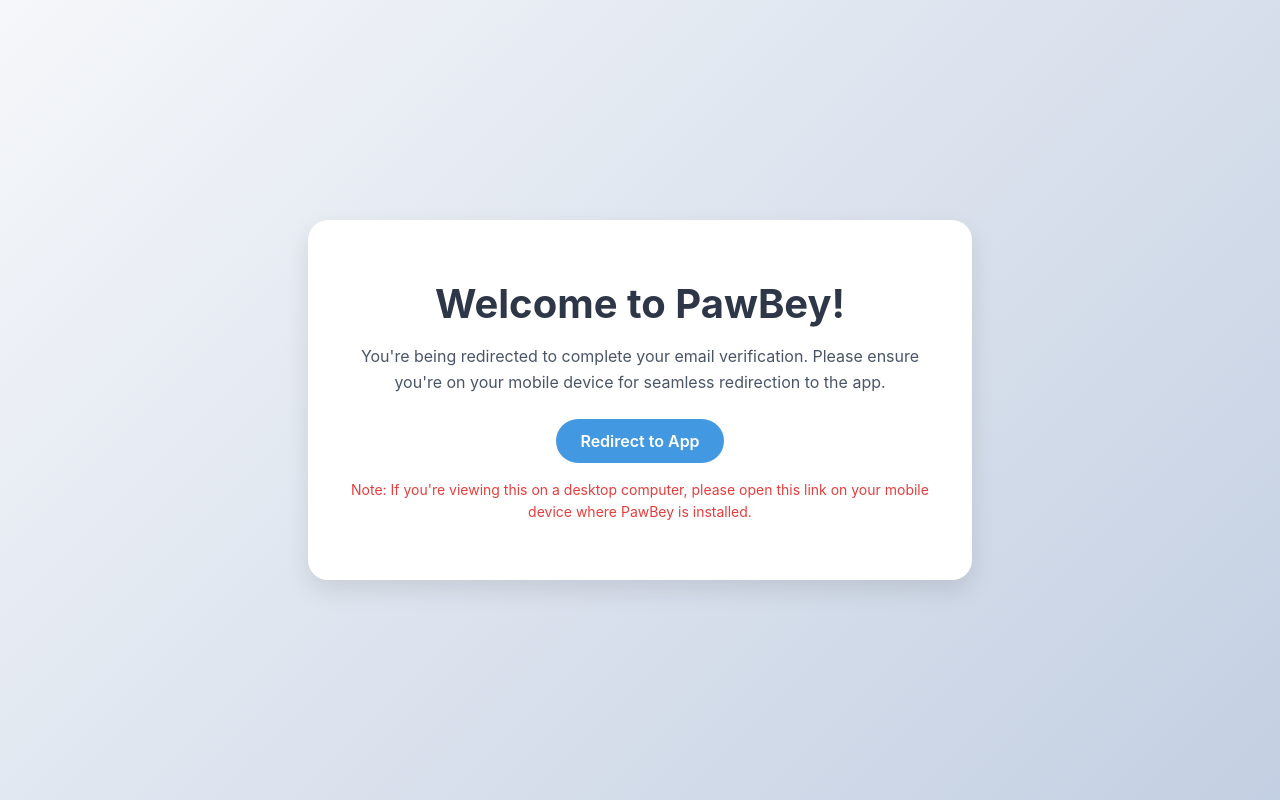
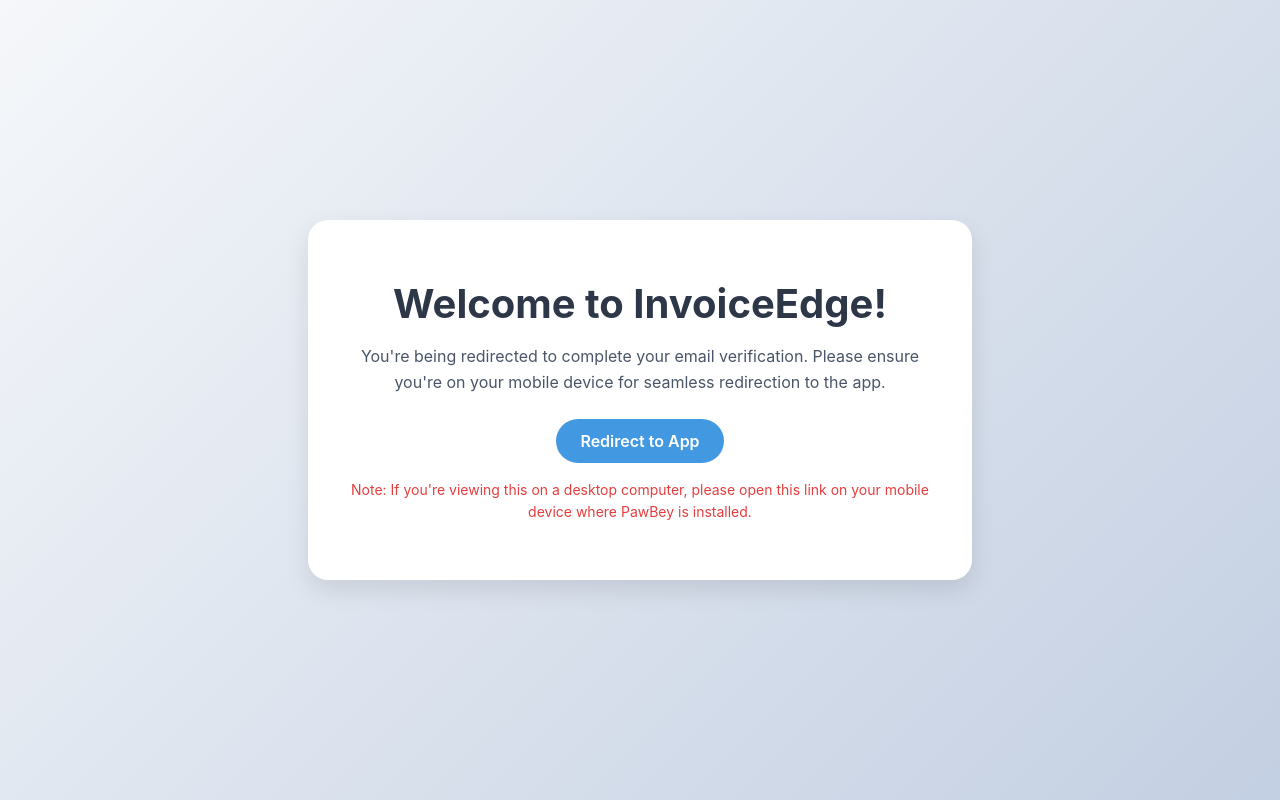
Before and after one commit to DevSynthx/InvoiceEdge-Email-Verification, a plain HTML site: page index.html in a window 1280 px wide. Drawn offline with Linux system fonts and the light colour scheme.

Commit message:
change name

```diff
--- a/index.html
+++ b/index.html
@@ -111,7 +111,7 @@
 
 <body>
     <div class="container">
-        <h1>Welcome to PawBey!</h1>
+        <h1>Welcome to InvoiceEdge!</h1>
         <p>You're being redirected to complete your email verification. Please ensure you're on your mobile device for
             seamless redirection to the app.</p>
         <a href="#" onclick="redirectToApp(); return false;" class="button">Redirect to App</a>
```
